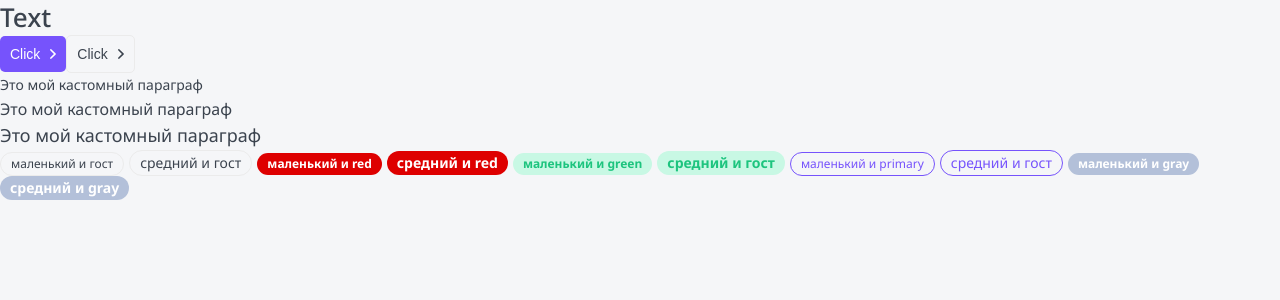
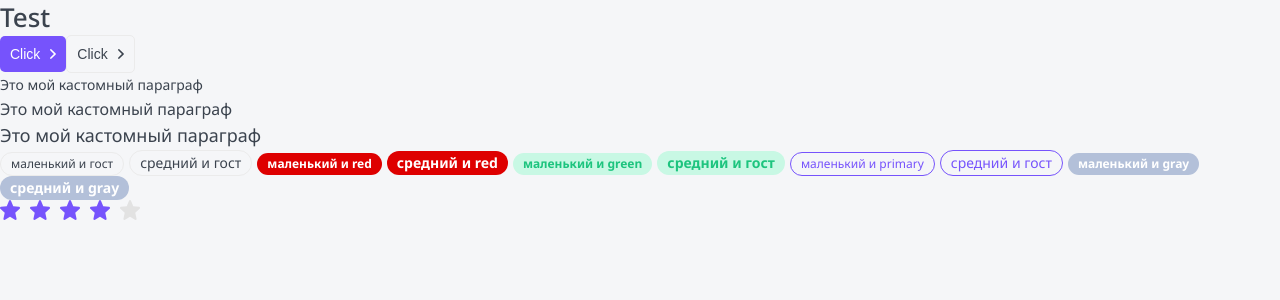
Before and after one commit to TrubitsynEgor/owl-top, a Next.js app: page / in a window 1280 px wide. Shown: the top 300 px of the page. Built offline with nearby package versions, Linux system fonts and the light colour scheme.

Commit message:
+Rating comp.all logic:hover,click, +availability

```diff
--- a/src/components/P/P.tsx
+++ b/src/components/P/P.tsx
@@ -1,5 +1,5 @@
 import { ReactNode } from 'react'
-import cl from 'classnames'
+import cn from 'classnames'
 import styles from './P.module.scss'
 
 interface PProps {
@@ -10,7 +10,7 @@ interface PProps {
 
 export const P = ({ children, size = 'medium', className }: PProps) => {
 	return (
-		<p className={cl(styles.P, className, {
+		<p className={cn(styles.P, className, {
 			[styles.small]: size === 'small',
 			[styles.large]: size === 'large'
 		})}>
--- /dev/null
+++ b/src/components/Rating/Rating.module.scss
@@ -0,0 +1,26 @@
+.Rating {
+
+
+	& span {
+		padding-right: 5px;
+
+	}
+
+	& .star {
+		transition: all .2s ease-in-out;
+
+		&.filled {
+			fill: var(--primary);
+		}
+
+		&.editable {
+			cursor: pointer;
+		}
+
+		&:focus {
+			outline: none;
+			box-shadow: 0 5px 10px rgba(#7653fc, 0.5);
+		}
+	}
+
+}
--- /dev/null
+++ b/src/components/Rating/Rating.tsx
@@ -0,0 +1,64 @@
+import { KeyboardEvent, useEffect, useState } from 'react'
+import cn from 'classnames'
+import styles from './Rating.module.scss'
+import StarIcon from './star.svg'
+
+
+interface RatingProps {
+	className?: string
+	isEditable?: boolean
+	rating: number
+	setRating?: (rating: number) => void
+
+}
+
+export const Rating = ({ className, isEditable = false, rating, setRating }: RatingProps) => {
+
+	const [ratingArray, setRatingArray] = useState<JSX.Element[]>(new Array(5).fill(<></>))
+
+	useEffect(() => {
+		constructRating(rating)
+	}, [rating])
+
+
+	const constructRating = (currentRating: number) => {
+		const updatedArray = ratingArray.map((r: JSX.Element, i: number) => {
+			return (
+				<span>
+					<StarIcon
+						className={cn(styles.star, {
+							[styles.filled]: i < currentRating,
+							[styles.editable]: isEditable
+						})}
+						onMouseEnter={() => changeDisplay(i + 1)}
+						onMouseLeave={() => changeDisplay(rating)}
+						onClick={() => onClick(i + 1)}
+						tabIndex={isEditable ? 0 : -1}
+						onKeyDown={(e: KeyboardEvent<SVGAElement>) => isEditable && handleSpace(i + 1, e)}
+					/>
+				</span>
+			)
+		})
+		setRatingArray(updatedArray)
+	}
+	const changeDisplay = (i: number) => {
+		if (!isEditable) return
+		constructRating(i)
+	}
+	const onClick = (i: number) => {
+		if (!isEditable || !setRating) return
+		setRating(i)
+	}
+
+	const handleSpace = (i: number, e: KeyboardEvent<SVGAElement>) => {
+		if (e.code !== 'Space' || !setRating) {
+			return
+		}
+		setRating(i)
+	}
+	return (
+		<div className={cn(styles.Rating, className,)}>
+			{ratingArray.map((rating, i) => (<span key={i}>{rating}</span>))}
+		</div>
+	)
+}
--- a/src/components/Tag/Tag.tsx
+++ b/src/components/Tag/Tag.tsx
@@ -1,5 +1,5 @@
 import { ReactNode } from 'react'
-import cl from 'classnames'
+import cn from 'classnames'
 import styles from './Tag.module.scss'
 import Link from 'next/link'
 
@@ -14,7 +14,7 @@ interface PProps {
 
 export const Tag = ({ children, size = 'medium', color = 'ghost', href, className }: PProps) => {
 	return (
-		<div className={cl(styles.Tag, className, {
+		<div className={cn(styles.Tag, className, {
 			[styles.small]: size === 'small',
 			[styles.medium]: size === 'medium',
 			[styles.ghost]: color === 'ghost',
--- a/src/components/index.ts
+++ b/src/components/index.ts
@@ -2,3 +2,4 @@ export * from './Htag/Htag'
 export * from './UI/Button/Button'
 export * from './P/P'
 export * from './Tag/Tag'
+export * from './Rating/Rating'
--- a/src/pages/index.tsx
+++ b/src/pages/index.tsx
@@ -1,17 +1,21 @@
 
-import { Button, Htag, P, Tag } from '@/components'
+import { Button, Htag, P, Rating, Tag } from '@/components'
 import { Inter } from 'next/font/google'
+import { useEffect, useState } from 'react'
 
 const inter = Inter({ subsets: ['latin'] })
 
 export default function Home() {
 
+  const [rating, setRating] = useState(4)
+
+
   return (
 
     <div>
 
-      <Htag tag='h1'>Text</Htag>
-      <Button appearance='primary' arrow='right'>Click</Button>
+      <Htag tag='h1'>Test</Htag>
+      <Button appearance='primary' arrow='right' >Click</Button>
       <Button appearance='ghost' arrow='right'>Click</Button>
       <P size='small'>Это мой кастомный параграф</P>
       <P >Это мой кастомный параграф</P>
@@ -32,6 +36,8 @@ export default function Home() {
       <Tag size='small' color='gray' >маленький и gray</Tag>
       <Tag color='gray' >средний и gray</Tag>
 
+      <Rating rating={rating} isEditable={true} setRating={setRating} />
+
     </div>
   )
 
```
Also changed, not shown: src/components/Rating/star.svg (added).
